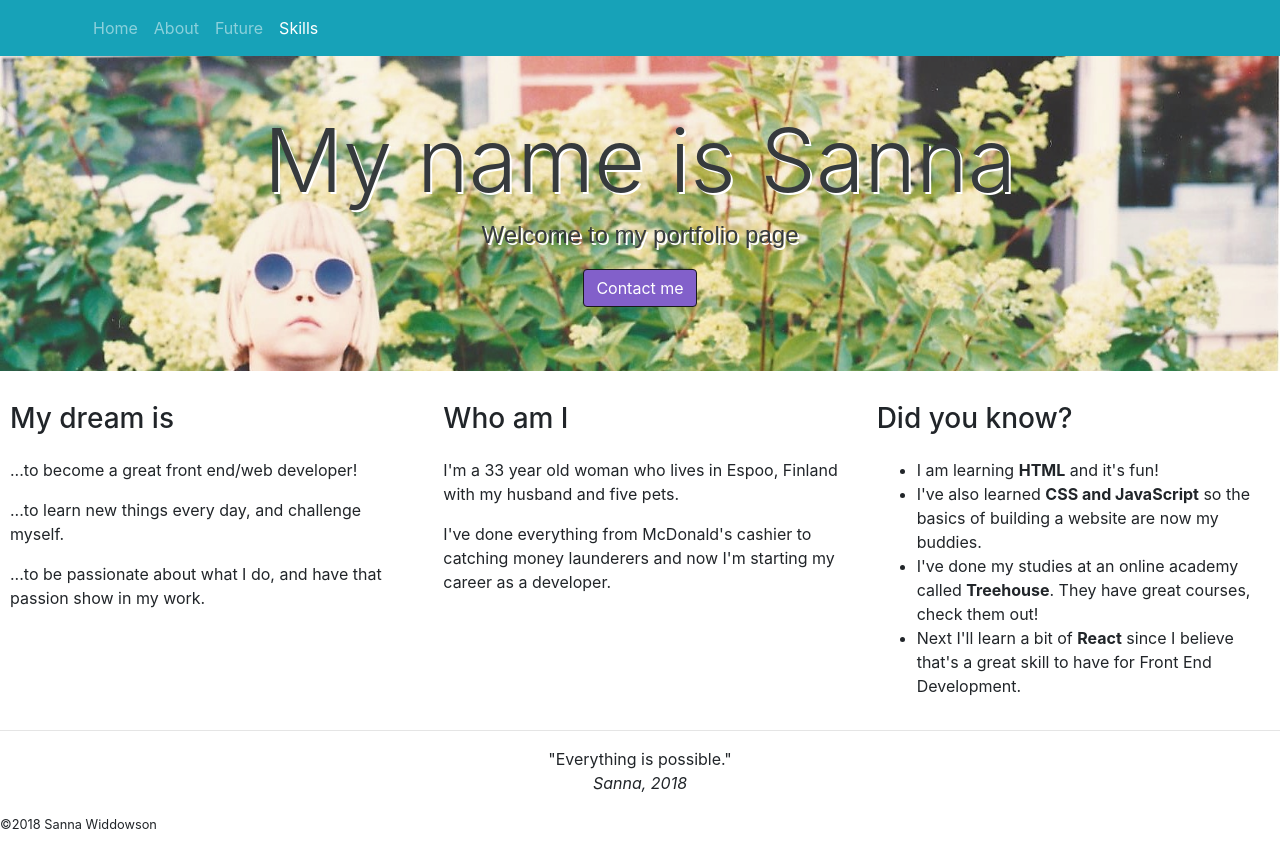
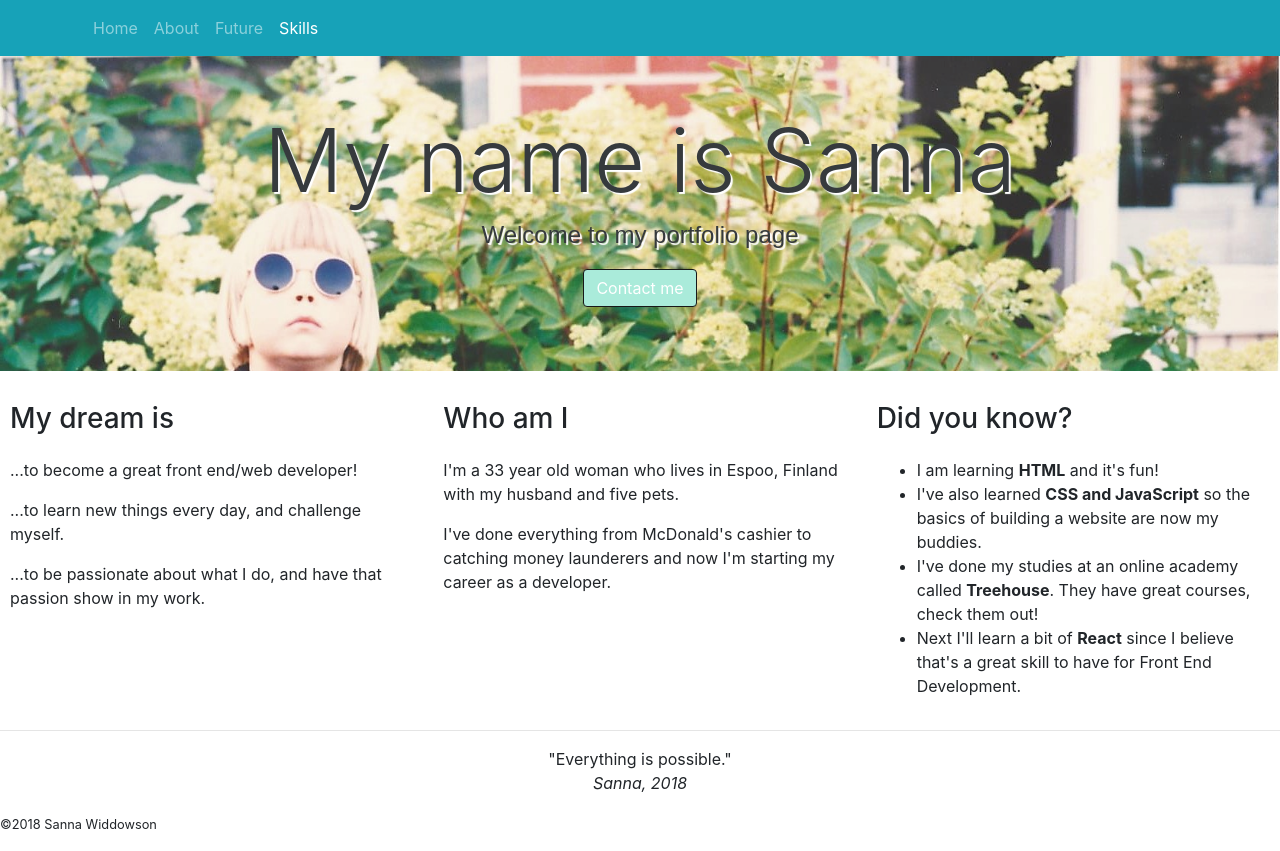
Before and after one commit to widdowsons/widdowsons-github.io, a plain HTML site: page index.html in a window 1280 px wide. Drawn offline with nearby package versions, Linux system fonts and the light colour scheme.

Commit message:
Trying out another color + removed an extra value from text shadow parameters

```diff
--- a/styles.css
+++ b/styles.css
@@ -17,22 +17,23 @@
 
 .navbar {
   color: #F0FFFF;
+  background-color: #A1E9D7;
   font-size: 1rem;
 }
 
 .display-2
 {
-  text-shadow: 2px 2px white;
+  text-shadow: 2px 2px 1px white;
 }
 
 .lead {
-  text-shadow: 2px 2px white;
+  text-shadow: 2px 2px 1px white;
   font-family: Arial, Helvetica, sans-serif;
   font-size: 1.5rem;
 }
 
 .btn {
-  background-color: #754FC5;
+  background-color: #A1E9D7;
   border-style: solid;
   border-color: black;
 
```
